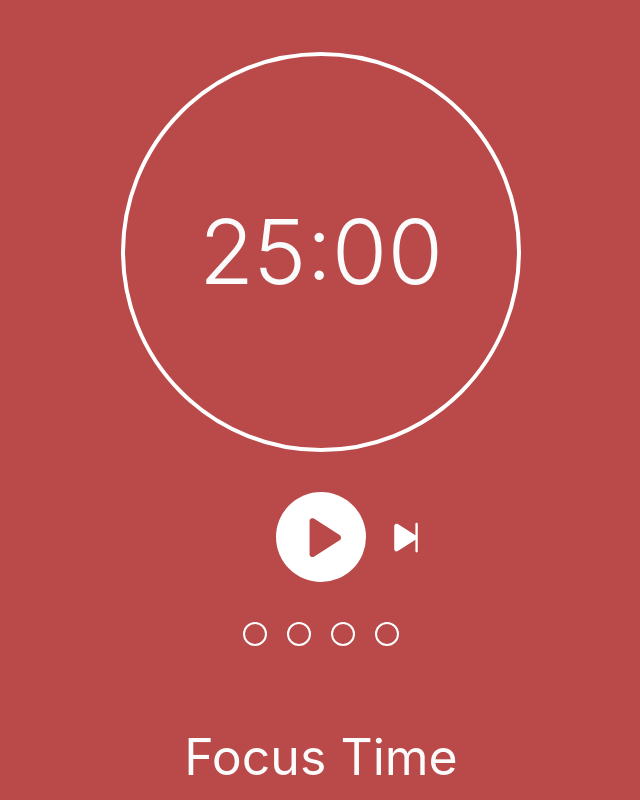
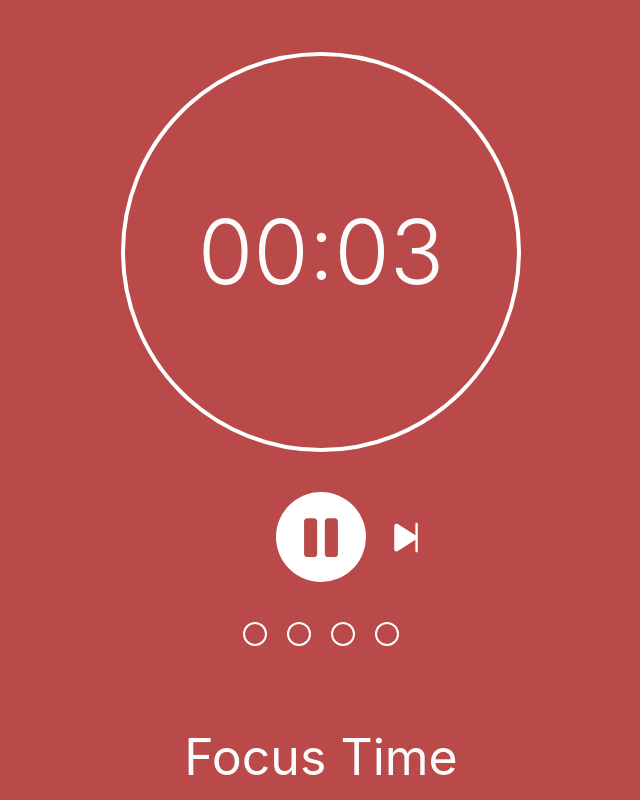
Before and after one commit to rook16rus/pomodoro-app, a React (Create React App) app: page / in a window 1280 px wide. Both pictures are taken after a click on the button 640 px from the left and 537 px from the top of the page. Shown: the whole page, without its empty margins (319-959 px from the left). Built offline with nearby package versions, Linux system fonts and the light colour scheme.

Commit message:
Реализовал таймер в дисплее

```diff
--- a/public/index.html
+++ b/public/index.html
@@ -4,40 +4,10 @@
     <meta charset="utf-8" />
     <link rel="icon" href="%PUBLIC_URL%/favicon.ico" />
     <meta name="viewport" content="width=device-width, initial-scale=1" />
-    <meta name="theme-color" content="#000000" />
-    <meta
-      name="description"
-      content="Web site created using create-react-app"
-    />
-    <link rel="apple-touch-icon" href="%PUBLIC_URL%/logo192.png" />
-    <!--
-      manifest.json provides metadata used when your web app is installed on a
-      user's mobile device or desktop. See https://developers.google.com/web/fundamentals/web-app-manifest/
-    -->
-    <link rel="manifest" href="%PUBLIC_URL%/manifest.json" />
-    <!--
-      Notice the use of %PUBLIC_URL% in the tags above.
-      It will be replaced with the URL of the `public` folder during the build.
-      Only files inside the `public` folder can be referenced from the HTML.
-
-      Unlike "/favicon.ico" or "favicon.ico", "%PUBLIC_URL%/favicon.ico" will
-      work correctly both with client-side routing and a non-root public URL.
-      Learn how to configure a non-root public URL by running `npm run build`.
-    -->
-    <title>React App</title>
+    <title>React Pomodoro</title>
   </head>
   <body>
     <noscript>You need to enable JavaScript to run this app.</noscript>
     <div id="root"></div>
-    <!--
-      This HTML file is a template.
-      If you open it directly in the browser, you will see an empty page.
-
-      You can add webfonts, meta tags, or analytics to this file.
-      The build step will place the bundled scripts into the <body> tag.
-
-      To begin the development, run `npm start` or `yarn start`.
-      To create a production bundle, use `npm run build` or `yarn build`.
-    -->
   </body>
 </html>
--- a/src/components/App/App.module.scss
+++ b/src/components/App/App.module.scss
@@ -10,6 +10,14 @@
 
   background-color: #BA4949;
 
+  &.break {
+    background-color: #38858A;
+  }
+
+  &.long-break {
+    background-color: #397097;
+  }
+
   &__status {
     font-size: 32px;
 
--- a/src/components/App/App.tsx
+++ b/src/components/App/App.tsx
@@ -1,5 +1,6 @@
 import React from 'react';
-import { useState } from "react";
+import { useState, useRef } from "react";
+import classNames from "classnames";
 
 import PomodoroDisplay from "../PomodoroDisplay/PomodoroDisplay";
 import PomodoroControls from "../PomodoroControls/PomodoroControls";
@@ -8,27 +9,76 @@ import PomodoroCycles from "../PomodoroCycles/PomodoroCycles";
 import styles from './App.module.scss';
 
 function App() {
-    const [minutes, setMinutes] = useState<number>(25);
-    const [seconds, setSeconds] = useState<number>(0);
-    const [isActive, setIsActive] = useState(false);
+    const [minutes, setMinutes] = useState<number>(0);
+    const [seconds, setSeconds] = useState<number>(5);
+    const [currentTime, setCurrentTime] = useState<number>(0);
 
-    const [statusText, setStatusText] = useState<string>("Focus Time");
+    const [isRunningTimer, setIsRunningTimer] = useState(false);
+    const [isActive, setIsActive] = useState<boolean>(false);
+    const [status, setStatus] = useState<string>("action");
 
-    const [cycleCount, setCycleCount] = useState(0);
+    const [cycleCount, setCycleCount] = useState<number>(0);
+
+    let intervalRef = useRef<null | NodeJS.Timeout>(null);
 
     const onTogglePlay = (): void => {
+        let totalSeconds = !isRunningTimer ? minutes * 60 + seconds : currentTime;
 
+        if (isActive) {
+            clearInterval(intervalRef.current as NodeJS.Timeout)
+        } else {
+            intervalRef.current = setInterval(run, 1000)
+        }
+
+        function run() {
+            totalSeconds--;
+
+            if (totalSeconds < 0) {
+                if (status === 'action') setCycleCount(count => count + 1);
+
+                setMinutes(0);
+                setSeconds(5);
+                setStatus("break");
+                totalSeconds = 5;
+
+                clearInterval(intervalRef.current as NodeJS.Timeout)
+                intervalRef.current = setInterval(run, 1000)
+            } else {
+                const seconds = totalSeconds % 60;
+                const minutes = Math.floor(totalSeconds / 60);
+
+                setSeconds(seconds);
+                setMinutes(minutes)
+            }
+
+            setCurrentTime(totalSeconds);
+        }
+
+        setIsRunningTimer(true);
+        setIsActive(isActive => !isActive);
     }
+
 
     const onNext = (): void => {
 
     }
 
+    const statusText: string =  status === "action" ?
+                        "Focus Time" :
+                        status === "break" ?
+                            "Short break":
+                            "Long break"
+
+    const clazz = classNames(
+        styles.pomodoro,
+        {[styles.break]: status === "break"},
+        {[styles["long-break"]]: status === "longBreak"},
+    )
 
     return (
-        <div className={styles.pomodoro}>
+        <div className={clazz}>
             <PomodoroDisplay minutes={minutes} seconds={seconds} />
-            <PomodoroControls onTogglePlay={onTogglePlay} onNext={onNext} isActive={isActive} />
+            <PomodoroControls onTogglePlay={onTogglePlay} onNext={onNext} isActive={isActive} status={status} />
             <PomodoroCycles cycleCount={cycleCount} />
             <span className={styles.pomodoro__status}>
                 {statusText}
--- a/src/components/PomodoroControls/PomodoroControls.module.scss
+++ b/src/components/PomodoroControls/PomodoroControls.module.scss
@@ -10,6 +10,14 @@
 
   @include mq('custom', 'min', 550) {
     width: 210px;
+  }
+
+  &.break .controls__play svg{
+      color: #38858A;
+  }
+
+  &.long-break .controls__play svg{
+    color: #397097;
   }
 
   &__play {
--- a/src/components/PomodoroControls/PomodoroControls.tsx
+++ b/src/components/PomodoroControls/PomodoroControls.tsx
@@ -1,17 +1,20 @@
+import classNames from "classnames";
+
 import styles from './PomodoroControls.module.scss'
 
 type PomodoroControlsProps = {
     onTogglePlay: () => void,
     onNext: () => void,
-    isActive: boolean
+    isActive: boolean,
+    status: string
 }
 
-const PomodoroControls = ({onTogglePlay, onNext, isActive}: PomodoroControlsProps) => {
+const PomodoroControls = ({onTogglePlay, onNext, isActive, status}: PomodoroControlsProps) => {
     const playButtonSvg =
         isActive ?
         (
             <svg width="26" height="26" viewBox="0 0 26 26" fill="none" xmlns="http://www.w3.org/2000/svg">
-                <g clip-path="url(#clip0_313_3)">
+                <g clipPath="url(#clip0_313_3)">
                     <path d="M24 2.9474V24C24 24.5584 23.7893 25.0939 23.4142 25.4887C23.0391 25.8835 22.5304 26.1053 22 26.1053H17.5C16.9696 26.1053 16.4609 25.8835 16.0858 25.4887C15.7107 25.0939 15.5 24.5584 15.5 24V2.9474C15.5 2.38905 15.7107 1.85356 16.0858 1.45875C16.4609 1.06394 16.9696 0.842133 17.5 0.842133H22C22.5304 0.842133 23.0391 1.06394 23.4142 1.45875C23.7893 1.85356 24 2.38905 24 2.9474ZM8.5 0.842133H4C3.46957 0.842133 2.96086 1.06394 2.58579 1.45875C2.21071 1.85356 2 2.38905 2 2.9474V24C2 24.5584 2.21071 25.0939 2.58579 25.4887C2.96086 25.8835 3.46957 26.1053 4 26.1053H8.5C9.03043 26.1053 9.53914 25.8835 9.91421 25.4887C10.2893 25.0939 10.5 24.5584 10.5 24V2.9474C10.5 2.38905 10.2893 1.85356 9.91421 1.45875C9.53914 1.06394 9.03043 0.842133 8.5 0.842133Z" fill="currentColor"/>
                 </g>
                 <defs>
@@ -24,7 +27,7 @@ const PomodoroControls = ({onTogglePlay, onNext, isActive}: PomodoroControlsProp
         ):
         (
             <svg width="28" height="28" viewBox="0 0 28 28" fill="none" xmlns="http://www.w3.org/2000/svg">
-                <g clip-path="url(#clip0_313_2)">
+                <g clipPath="url(#clip0_313_2)">
                     <path d="M27.0375 12.671L9.03751 1.10524C8.73768 0.905239 8.39141 0.795783 8.03651 0.788821C7.68161 0.78186 7.33171 0.877662 7.02501 1.06577C6.71377 1.24551 6.45432 1.51024 6.27394 1.8321C6.09356 2.15395 5.99893 2.52103 6.00001 2.89472V26.0526C5.99893 26.4263 6.09356 26.7934 6.27394 27.1152C6.45432 27.4371 6.71377 27.7018 7.02501 27.8816C7.33171 28.0697 7.68161 28.1655 8.03651 28.1585C8.39141 28.1515 8.73768 28.0421 9.03751 27.8421L27.0375 16.2763C27.3325 16.0889 27.5766 15.8245 27.746 15.5087C27.9154 15.1929 28.0044 14.8364 28.0044 14.4737C28.0044 14.111 27.9154 13.7544 27.746 13.4386C27.5766 13.1228 27.3325 12.8584 27.0375 12.671Z" fill="currentColor"/>
                 </g>
                 <defs>
@@ -35,14 +38,20 @@ const PomodoroControls = ({onTogglePlay, onNext, isActive}: PomodoroControlsProp
             </svg>
         )
 
+    const clazz = classNames(
+        styles.controls,
+        {[styles.break]: status === "break"},
+        {[styles["long-break"]]: status === "longBreak"},
+    )
+
     return (
-        <div className={styles.controls}>
+        <div className={clazz}>
             <button className={styles.controls__play} onClick={onTogglePlay}>
                 {playButtonSvg}
             </button>
             <button className={styles.controls__next} onClick={onNext}>
                 <svg width="34" height="34" viewBox="0 0 34 34" fill="none" xmlns="http://www.w3.org/2000/svg">
-                    <g clip-path="url(#clip0_313_4)">
+                    <g clipPath="url(#clip0_313_4)">
                         <path d="M27 5.89475V29.0526C27 29.3318 26.8946 29.5996 26.7071 29.797C26.5195 29.9944 26.2652 30.1053 26 30.1053C25.7348 30.1053 25.4804 29.9944 25.2929 29.797C25.1053 29.5996 25 29.3318 25 29.0526V19.3553L10.0375 28.9737C9.72391 29.1713 9.36541 29.2758 8.99997 29.2763C8.65855 29.2812 8.32205 29.1904 8.02497 29.0132C7.71275 28.8313 7.45281 28.5642 7.27246 28.2401C7.0921 27.916 6.99798 27.5467 6.99997 27.1711V7.77633C6.9995 7.40265 7.09352 7.03558 7.27239 6.7128C7.45125 6.39002 7.70851 6.12317 8.01774 5.93965C8.32698 5.75613 8.67704 5.66256 9.03199 5.66855C9.38694 5.67453 9.73398 5.77985 10.0375 5.9737L25 15.5921V5.89475C25 5.61557 25.1053 5.34783 25.2929 5.15043C25.4804 4.95302 25.7348 4.84212 26 4.84212C26.2652 4.84212 26.5195 4.95302 26.7071 5.15043C26.8946 5.34783 27 5.61557 27 5.89475Z" fill="white"/>
                     </g>
                     <defs>
--- a/src/components/PomodoroCycles/PomodoroCycles.tsx
+++ b/src/components/PomodoroCycles/PomodoroCycles.tsx
@@ -10,7 +10,7 @@ const PomodoroCycles = ({cycleCount}: PomodoroCyclesProps) => {
     const dotsArray = Array(4).fill(0).map((item, index: number): React.ReactNode => {
         const clazz = classNames(styles.cycles__dote, {[styles.active]: cycleCount > index})
 
-        return <div className={clazz}></div>
+        return <div key={index} className={clazz}></div>
     })
 
     return (
```
